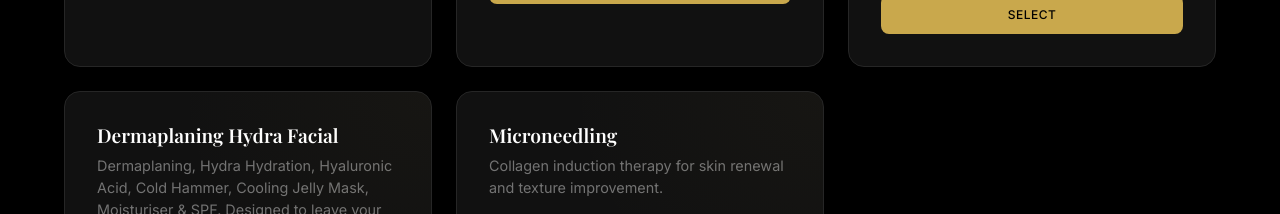
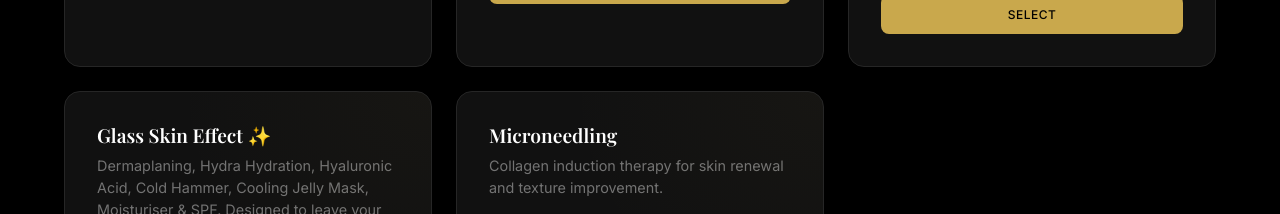
Before and after one commit to officialabidagency/beauty-resort-falkirk, a React (Vite) app: page /services in a window 1280 px wide. Shown: the part 5940-6154 px from the top of the page. Built offline with nearby package versions, Linux system fonts and the light colour scheme; a web font is replaced by a local one.

Commit message:
first commit

```diff
--- a/src/data/services.js
+++ b/src/data/services.js
@@ -63,7 +63,7 @@ export const services = {
     { name: 'Dermaplaning Facial', price: '£35', description: 'Gentle exfoliation revealing smooth, radiant skin.' },
     { name: 'Dermaplaning + LED Light Therapy', price: '£40', description: 'Advanced exfoliation combined with LED rejuvenation.' },
     { name: 'Hydra Dermabrasion (Hydrafacial)', price: '£60', description: 'Deep cleansing, exfoliation, and hydration in one treatment.', hasSteamAddOn: true },
-    { name: 'Dermaplaning Hydra Facial', price: '£75', description: 'Dermaplaning, Hydra Hydration, Hyaluronic Acid, Cold Hammer, Cooling Jelly Mask, Moisturiser & SPF. Designed to leave your skin feeling smooth, hydrated, refreshed and beautifully glowing.' },
+    { name: 'Glass Skin Effect ✨', price: '£75', description: 'Dermaplaning, Hydra Hydration, Hyaluronic Acid, Cold Hammer, Cooling Jelly Mask, Moisturiser & SPF. Designed to leave your skin feeling smooth, hydrated, refreshed and beautifully glowing.' },
     { name: 'Microneedling', price: '£70', description: 'Collagen induction therapy for skin renewal and texture improvement.' },
   ],
 };
```
